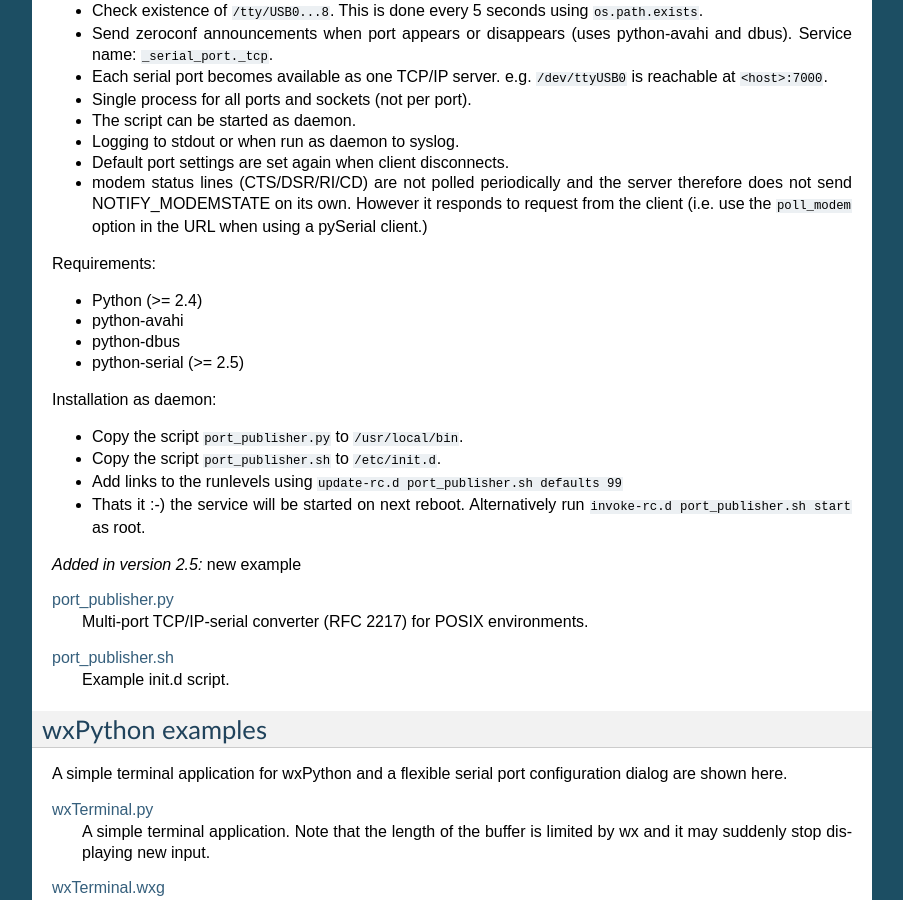
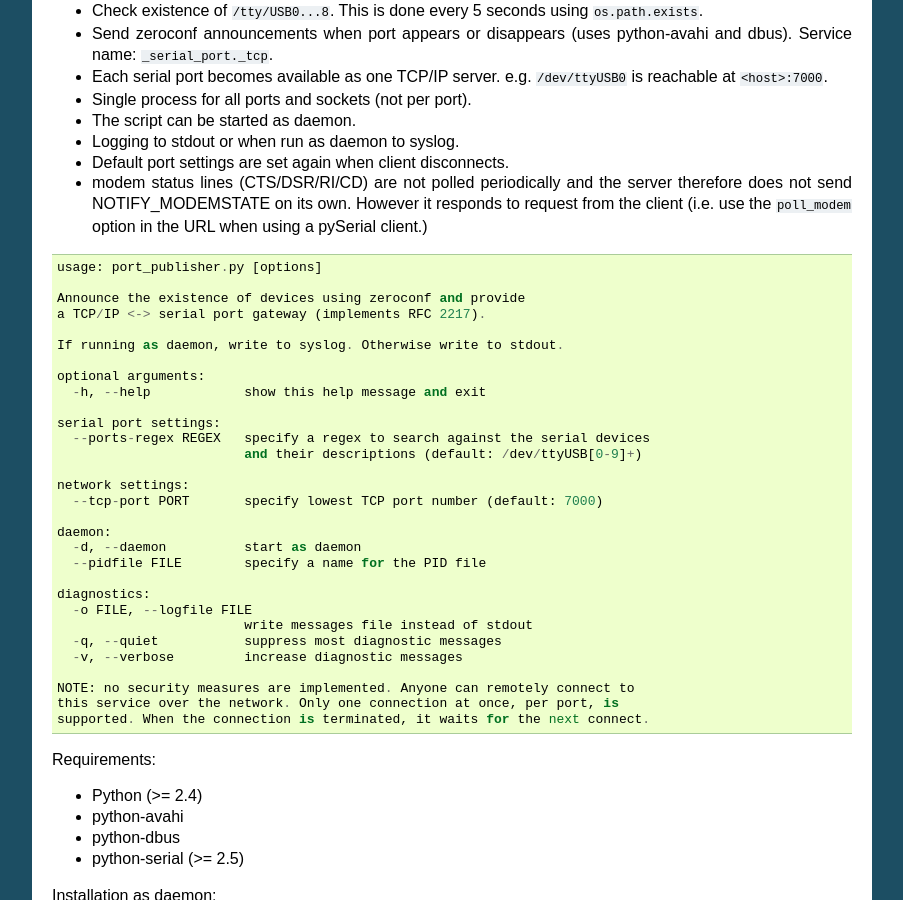
Before and after one commit to pyserial/pyserial, a Sphinx documentation site: the page built from documentation/examples.rst, in a window 1280 px wide and 900 px high, scrolled down 1950 px. Shown: the whole window, without its empty margins (198-1101 px from the left). Built offline with Sphinx 7.4.7, drawn with Linux system fonts in a browser that asks for light colours; pages that are not in the unit, such as notebooks, are missing from menus.

Commit message:
port_publisher: API update, cleanup, use argparse

```diff
--- a/documentation/examples.rst
+++ b/documentation/examples.rst
@@ -142,6 +142,39 @@ the network sockets and therefore runs on POSIX systems only.
   request from the client (i.e. use the ``poll_modem`` option in the URL when
   using a pySerial client.)
 
+::
+
+    usage: port_publisher.py [options]
+
+    Announce the existence of devices using zeroconf and provide
+    a TCP/IP <-> serial port gateway (implements RFC 2217).
+
+    If running as daemon, write to syslog. Otherwise write to stdout.
+
+    optional arguments:
+      -h, --help            show this help message and exit
+
+    serial port settings:
+      --ports-regex REGEX   specify a regex to search against the serial devices
+                            and their descriptions (default: /dev/ttyUSB[0-9]+)
+
+    network settings:
+      --tcp-port PORT       specify lowest TCP port number (default: 7000)
+
+    daemon:
+      -d, --daemon          start as daemon
+      --pidfile FILE        specify a name for the PID file
+
+    diagnostics:
+      -o FILE, --logfile FILE
+                            write messages file instead of stdout
+      -q, --quiet           suppress most diagnostic messages
+      -v, --verbose         increase diagnostic messages
+
+    NOTE: no security measures are implemented. Anyone can remotely connect to
+    this service over the network. Only one connection at once, per port, is
+    supported. When the connection is terminated, it waits for the next connect.
+
 Requirements:
 
 - Python (>= 2.4)
```
Also changed, not shown: 1 other file.
